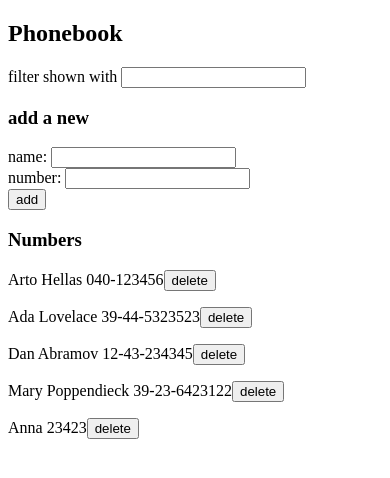
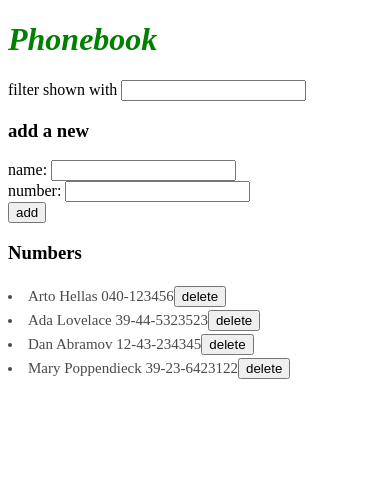
Before and after one commit to giauhuynhtn/Fullstackopen, a React (Create React App) app in the folder part2/part2b/: page / in a window 390 px wide. Shown: the top 478 px of the page. Built offline with nearby package versions, Linux system fonts and the light colour scheme; data requests are answered from the project's data file.

Commit message:
2.20*: Phonebook step12

```diff
--- a/part2/part2b/db.json
+++ b/part2/part2b/db.json
@@ -19,11 +19,6 @@
       "name": "Mary Poppendieck",
       "number": "39-23-6423122",
       "id": 4
-    },
-    {
-      "name": "Anna",
-      "number": "23423",
-      "id": 5
     }
   ]
 }
--- a/part2/part2b/src/App.js
+++ b/part2/part2b/src/App.js
@@ -1,15 +1,18 @@
-//part2 ex2.11
+//part2 ex2.20*
 import { useState, useEffect } from 'react'
 import Filter from './components/Filter'
 import PersonForm from './components/PersonForm'
 import Persons from './components/Persons'
 import personService from './services/persons'
+import Notification from './components/Confirm'
 
 const App = () => {
   const [persons, setPersons] = useState([])
   const [newName, setNewName] = useState('')
   const [newNumber, setNewNumber] = useState('')
   const [newFilter, setNewFilter] = useState('')
+  const [confirmMessage, setConfirmMessage] = useState(null)
+  const [style, setStyle] = useState('')
 
   useEffect(() => {
     personService
@@ -22,7 +25,8 @@ const App = () => {
 
   return (
     <div>
-      <h2>Phonebook</h2>
+      <h1 >Phonebook</h1>
+      <Notification message={confirmMessage} style={style}/>
       <Filter newFilter={newFilter} setNewFilter={setNewFilter}/>
       <h3>add a new</h3>
       <PersonForm
@@ -32,9 +36,17 @@ const App = () => {
         setNewNumber={setNewNumber}
         persons={persons}
         setPersons={setPersons}
+        setConfirmMessage={setConfirmMessage}
+        setStyle={setStyle}
       />
       <h3>Numbers</h3>
-      <Persons newFilter={newFilter} persons={persons} setPersons={setPersons}/>
+      <Persons
+        newFilter={newFilter}
+        persons={persons}
+        setPersons={setPersons}
+        setStyle={setStyle}
+        setConfirmMessage={setConfirmMessage}
+      />
     </div>
   )
 }
--- /dev/null
+++ b/part2/part2b/src/components/Confirm.js
@@ -0,0 +1,11 @@
+const Notification = ({ message, style }) => {
+    if (message === null) {
+      return null
+    }
+    return (
+      <div className='confirm' style={ {color: style} }>
+        {message}
+      </div>
+    )
+  }
+export default Notification
--- a/part2/part2b/src/components/PersonForm.js
+++ b/part2/part2b/src/components/PersonForm.js
@@ -2,7 +2,7 @@ import React from 'react'
 import personService from '../services/persons'
 
 
-const PersonForm = ({newName, setNewName, newNumber, setNewNumber, persons, setPersons}) => {
+const PersonForm = ({newName, setNewName, newNumber, setNewNumber, persons, setPersons, setConfirmMessage, setStyle}) => {
   const handleSubmit = (event) => {
       event.preventDefault()
 
@@ -13,10 +13,19 @@ const PersonForm = ({newName, setNewName, newNumber, setNewNumber, persons, setP
         personService
           .update(thisPerson.id, changedPerson)
           .then( returnedPerson => {
+            setConfirmMessage(`Updated ${newName}`)
+            setStyle('blue')
+            setTimeout(() => {
+              setConfirmMessage(null)
+            }, 5000)
             setPersons(persons.map(p => p.id !== thisPerson.id ? p : changedPerson))
           })
           .catch(error => {
-            console.log('failed');
+            setConfirmMessage(`Information of ${newName} has been removed from server`)
+            setStyle('red')
+            setTimeout(() => {
+              setConfirmMessage(null)
+            }, 5000)
           })
       } else {console.log('You cancelled to update phone number.');}}
       else {
@@ -27,6 +36,11 @@ const PersonForm = ({newName, setNewName, newNumber, setNewNumber, persons, setP
         personService
           .create(personObject)
           .then(returnedPerson => {
+            setConfirmMessage(`Added ${newName}`)
+            setStyle('green')
+            setTimeout(() => {
+              setConfirmMessage(null)
+            }, 5000)
             setPersons(persons.concat(returnedPerson))
             setNewName('')
             setNewNumber('')
--- a/part2/part2b/src/components/Persons.js
+++ b/part2/part2b/src/components/Persons.js
@@ -1,8 +1,9 @@
+
 import React from 'react'
 import personService from '../services/persons'
 
+const Persons = ({newFilter, persons, setPersons, setConfirmMessage, setStyle}) => {
 
-const Persons = ({newFilter, persons, setPersons}) => {
 
   const handleClick = (id) => {
     const thisPerson = persons.find(p => p.id === id )
@@ -10,30 +11,37 @@ const Persons = ({newFilter, persons, setPersons}) => {
       personService
         .remove(id)
         .then(() => {
+          setConfirmMessage(`Deleted ${thisPerson.name}`)
+          setStyle("red")
+          setTimeout(() => {
+            setConfirmMessage(null)
+          }, 5000)
+
           return setPersons(persons.filter(person => person.id !== id))
         })
-        .catch(error => console.log('fail'))
+        .catch(error =>  console.log(error))
       } else {console.log('You cancelled to delete.')}
   }
+
 
   if (newFilter==='') {
     return persons.map(person => {
       return (
-        <p key={person.id}>
+        <li key={person.id}>
           {person.name} {person.number}
           <button onClick={()=> handleClick(person.id)}>delete</button>
-        </p>
+        </li>
       )})
   }
   else {
     return persons
       .filter(person=>person.name.toLowerCase().includes(newFilter.toLowerCase()))
-      .map(person => {
+      .map((person, index) => {
         return (
-            <p key={person.id}>
+            <li key={person.id}>
               {person.name} {person.number}
-              <button onClick={()=> handleClick(person.id)}>delete</button>
-            </p>
+              <button onClick={()=> handleClick(index)}>delete</button>
+            </li>
         )
       })
   }
--- /dev/null
+++ b/part2/part2b/src/index.css
@@ -0,0 +1,19 @@
+h1 {
+    color: green;
+    font-style: italic;
+  }
+
+li {
+    color: rgb(75, 73, 73);
+    padding-top: 3px;
+    font-size: 15px;
+}
+
+.confirm {
+    background: lightgrey;
+    font-size: 20px;
+    border-style: solid;
+    border-radius: 5px;
+    padding: 10px;
+    margin-bottom: 10px;
+  }
```
Also changed, not shown: part2/part2b/src/index.js (+1 -11 lines).
